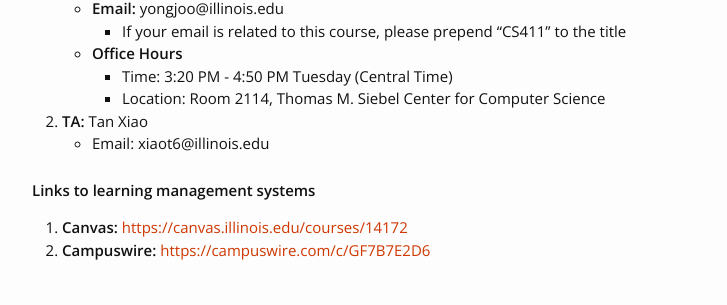
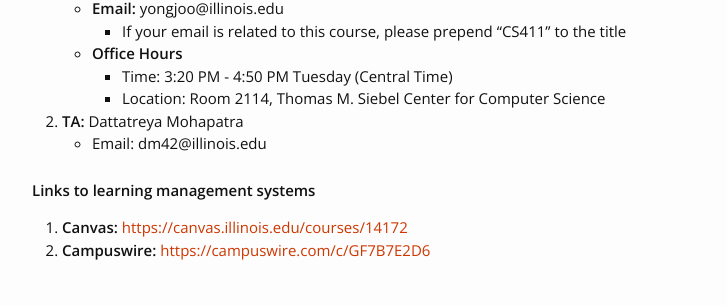
Before and after one commit to pyongjoo/pyongjoo.github.io, a Jekyll site: the page built from teaching/fall2021/cs411.md, in a window 1280 px wide. Shown: the part 482-787 px from the top of the page, without its empty margins (268-995 px from the left). Built offline with Jekyll 4.4.1, drawn with Linux system fonts in a browser that asks for light colours.

Commit message:
updated TA info

```diff
--- a/teaching/fall2021/cs411.md
+++ b/teaching/fall2021/cs411.md
@@ -29,8 +29,8 @@
    * **Office Hours**
       - Time: 3:20 PM - 4:50 PM Tuesday (Central Time)
       - Location: Room 2114, Thomas M. Siebel Center for Computer Science
-2. **TA:** Tan Xiao
-   * Email: xiaot6@illinois.edu
+2. **TA:** Dattatreya Mohapatra
+   * Email: dm42@illinois.edu
 
 
 **Links to learning management systems**
@@ -39,7 +39,6 @@
 
 
 
-
 <div class="extra-row-spacer"></div>
 
 ### **UNIVERSITY POLICY**
```
